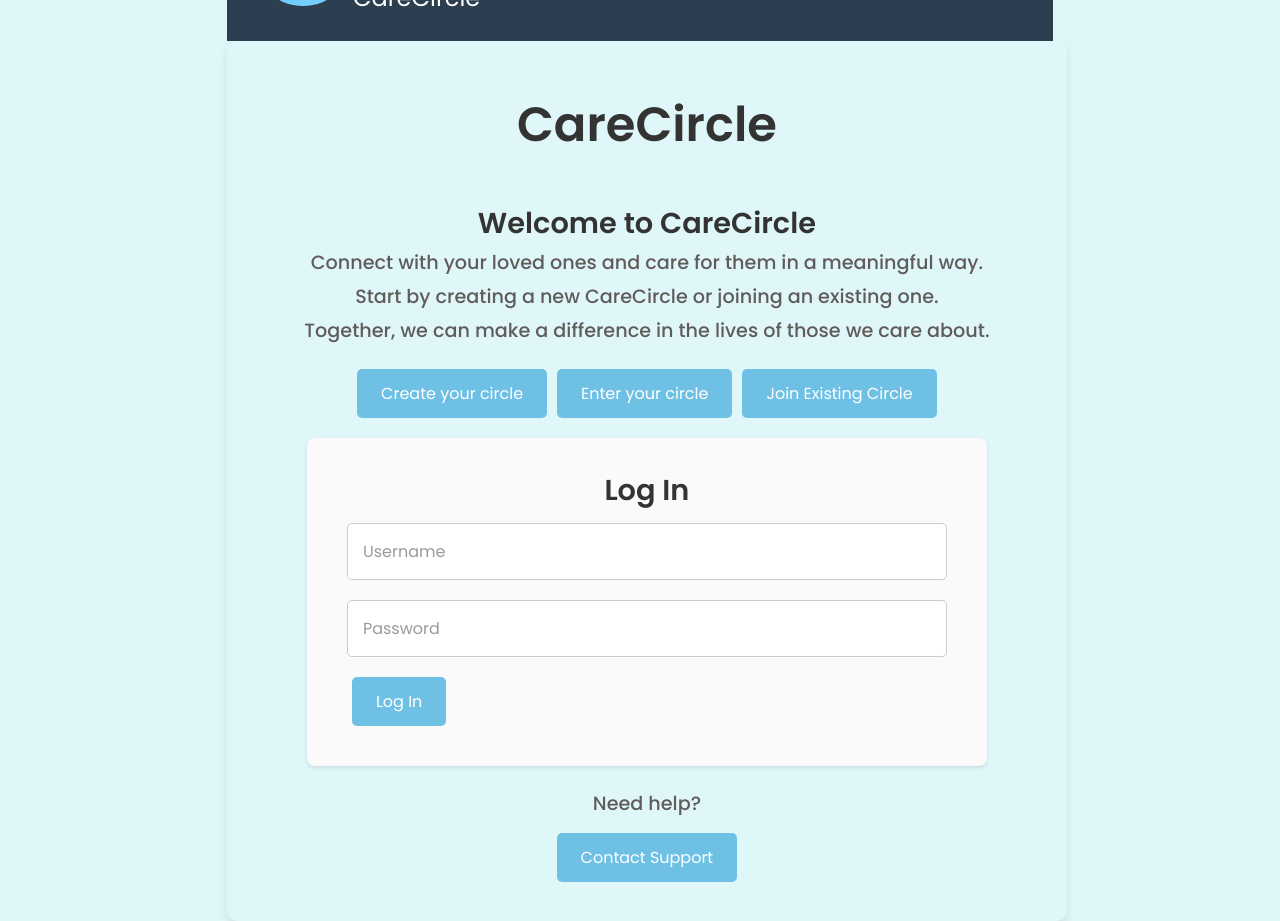
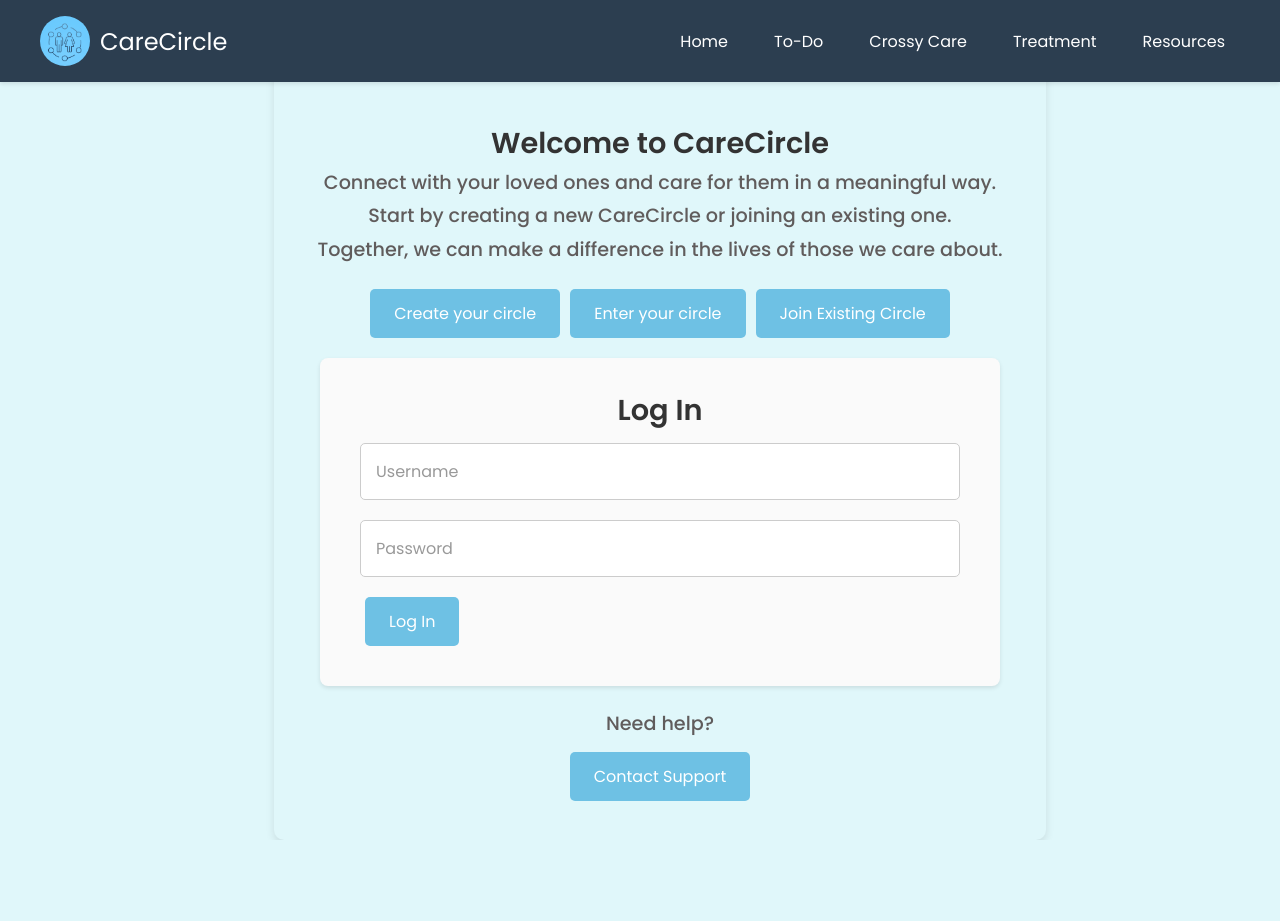
Before and after one commit to emiko47/CareCircle, a React (Create React App) app in the folder carecircle/: page / in a window 1280 px wide. After the commit the page ends 840 px from the top, so only its background shows below. Built offline with nearby package versions, Linux system fonts and the light colour scheme.

Commit message:
Made navbar sticky

```diff
--- a/carecircle/src/styles/navbar.css
+++ b/carecircle/src/styles/navbar.css
@@ -1,28 +1,45 @@
 @import url('https://fonts.googleapis.com/css2?family=Poppins:wght@300;400;500;600&display=swap');
 
 .navbar {
-    background-color:#2c3e50;
+  position: fixed;
+  top: 0;
+  left: 0;
+  right: 0;
+  background-color: #2c3e50;
   padding: 1rem;
+  z-index: 1000;
+  /* Ensure it stays above other content */
+  box-shadow: 0 2px 4px rgba(0, 0, 0, 0.1);
 }
 
 .navbar__container {
   display: flex;
   justify-content: space-between;
   align-items: center;
+  max-width: 1200px;
+  /* Limit max width to keep the content centered */
+  margin: 0 auto;
+  /* Center the container */
+  padding: 0 20px;
+  /* Padding inside the container */
 }
 
 .navbar__logo {
-    color:#fff;
+  color: #fff;
   text-decoration: none;
   font-size: 1.5rem;
-    padding: 10px;
+  display: flex;
+  align-items: center;
+  gap: 10px;
   font-family: "Poppins", sans-serif;
 }
 
-  #pikcho{
+#pikcho {
   border-radius: 50%;
-    width: 100px; /* Adjust the size as needed */
-    height: 100px; /* Adjust the size as needed */
+  width: 50px;
+  /* Adjust the size as needed */
+  height: 50px;
+  /* Adjust the size as needed */
   object-fit: cover;
 }
 
@@ -30,26 +47,39 @@
   list-style: none;
   display: flex;
   gap: 1rem;
-    font-family: "Poppins", sans-serif;
+  align-items: center;
+  margin: 0;
+  padding: 0;
+}
+
+.navbar__item {
   display: flex;
   align-items: center;
-    justify-content: center;
-    text-decoration: none;
-    padding: 0 1rem;
-    height: 100%;
 }
-
-
 
 .navbar__links {
   color: #fff;
   text-decoration: none;
   font-size: 1rem;
   font-family: "Poppins", sans-serif;
-    font-size: 20px;
+  padding: 10px 15px;
+  transition: color 0.3s ease, text-shadow 0.3s ease;
 }
 
 .navbar__links:hover {
-    text-shadow: 0 0 20px #fff, 0 0 30px #fff, 0 0 40px #fff;
+  text-shadow: 0 0 10px #fff, 0 0 15px #fff, 0 0 20px #fff;
+}
 
+.navbar__logout {
+  background: none;
+  border: none;
+  color: #fff;
+  cursor: pointer;
+  font-size: 1rem;
+  font-family: "Poppins", sans-serif;
+  padding: 10px 15px;
 }
+
+.navbar__logout:hover {
+  text-shadow: 0 0 10px #fff, 0 0 15px #fff, 0 0 20px #fff;
+}
```
Lines whose indentation alone changed are shown as unchanged.
